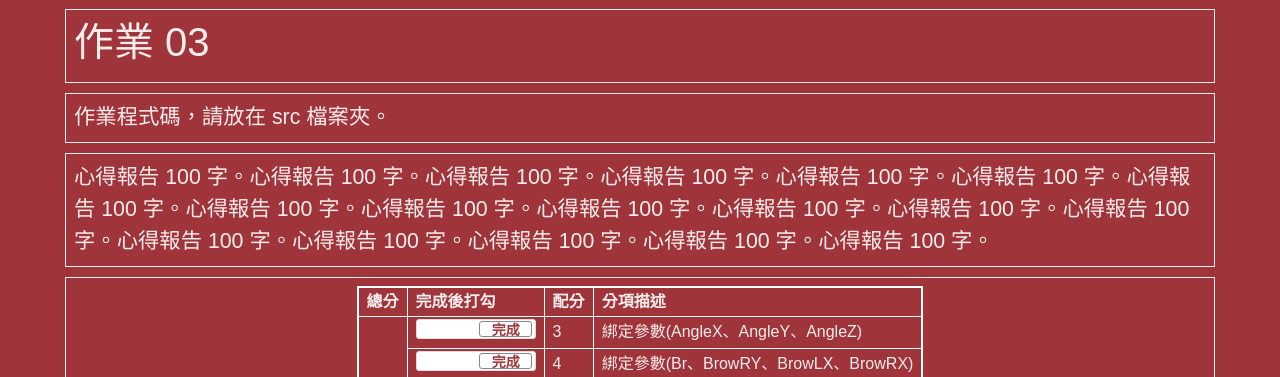
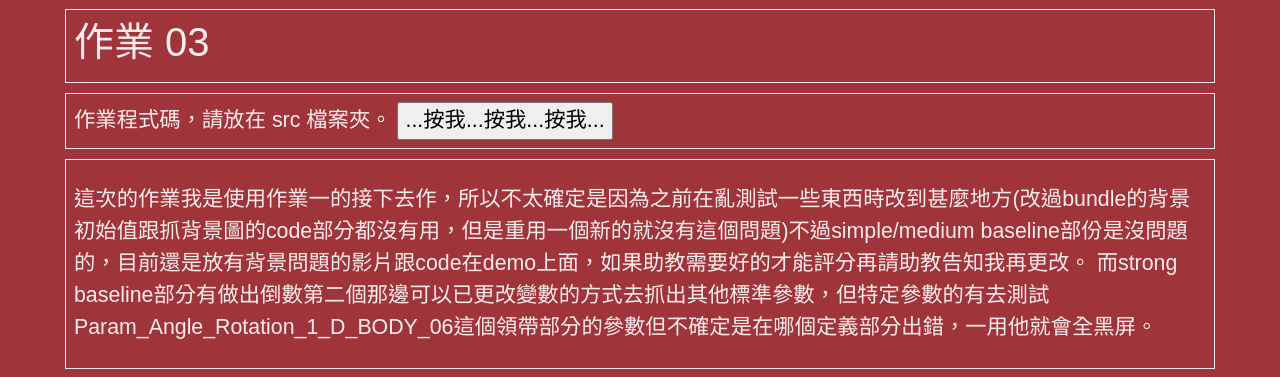
Before and after one commit to boboxin/ca2022f-hw-fantasywars, a plain HTML site: page hw03/index.html in a window 1280 px wide. Shown: the top 377 px of the page. Drawn offline with nearby package versions, Linux system fonts and the light colour scheme.

Commit message:
Update index.html

```diff
--- a/hw03/index.html
+++ b/hw03/index.html
@@ -204,13 +204,16 @@
   <div class="row hw12">
     <div class="col-md-12 twenty">
       作業程式碼，請放在 src 檔案夾。
+      <input type="button" name="back" onclick="parent.location='./src/index.html'" value="...按我...按我...按我...">
     </div>
   </div>
 
   <!-- ------------------------------------------------>
   <div class="row hw12">
     <div class="col-md-12 twenty">
-      心得報告 100 字。心得報告 100 字。心得報告 100 字。心得報告 100 字。心得報告 100 字。心得報告 100 字。心得報告 100 字。心得報告 100 字。心得報告 100 字。心得報告 100 字。心得報告 100 字。心得報告 100 字。心得報告 100 字。心得報告 100 字。心得報告 100 字。心得報告 100 字。心得報告 100 字。心得報告 100 字。
+      </p>這次的作業我是使用作業一的接下去作，所以不太確定是因為之前在亂測試一些東西時改到甚麼地方(改過bundle的背景初始值跟抓背景圖的code部分都沒有用，但是重用一個新的就沒有這個問題)不過simple/medium baseline部份是沒問題的，目前還是放有背景問題的影片跟code在demo上面，如果助教需要好的才能評分再請助教告知我再更改。
+而strong baseline部分有做出倒數第二個那邊可以已更改變數的方式去抓出其他標準參數，但特定參數的有去測試Param_Angle_Rotation_1_D_BODY_06這個領帶部分的參數但不確定是在哪個定義部分出錯，一用他就會全黑屏。</p>
+
     </div>
   </div>
 
```
